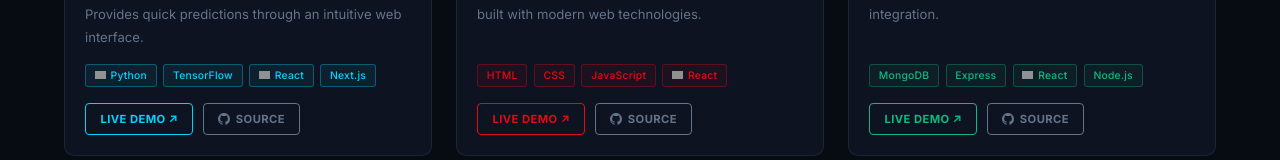
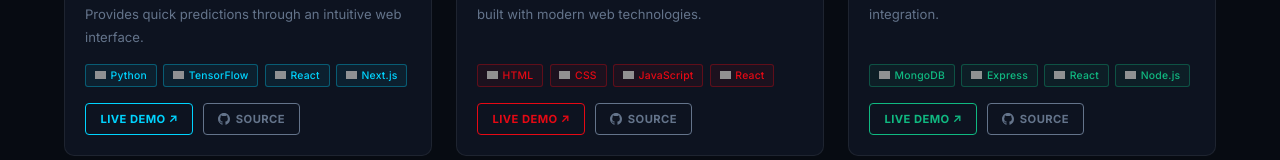
Before and after one commit to PrashantGoit/Portfolio, a React (Vite) app in the folder client/: page / in a window 1280 px wide. Shown: the part 2121-2281 px from the top of the page. Built offline with nearby package versions, Linux system fonts and the light colour scheme; no server answers; grey boxes are pictures that could not be loaded.

Commit message:
Project images updated

```diff
--- a/client/src/pages/Home.jsx
+++ b/client/src/pages/Home.jsx
@@ -5,21 +5,18 @@ import ContactForm from "../components/ContactForm";
 // ── Tech icons via Simple Icons CDN ──────────────────────────────────────
 // Map tag name → Simple Icons slug (used in img src)
 const ICON_MAP = {
-  Rust:        { slug: "rust",        color: "#CE422B" },
-  Python:      { slug: "python",      color: "#3776AB" },
-  gRPC:        { slug: "grpc",        color: "#244c5a" },
-  React:       { slug: "react",       color: "#61DAFB" },
-  TypeScript:  { slug: "typescript",  color: "#3178C6" },
-  IndexedDB:   { slug: "indexeddb",   color: "#7c3aed" },
-  Go:          { slug: "go",          color: "#00ADD8" },
-  Kafka:       { slug: "apachekafka", color: "#231F20" },
-  Redis:       { slug: "redis",       color: "#FF4438" },
-  WebGL:       { slug: "webgl",       color: "#990000" },
-  GLSL:        { slug: "opengl",      color: "#5586A4" },
-  MapboxGL:    { slug: "mapbox",      color: "#000000" },
-  Cryptography:{ slug: "gnuprivacyguard", color: "#0093DD" },
-  P2P:         { slug: "torproject",  color: "#7D4698" },
-  PyTorch:     { slug: "pytorch",     color: "#EE4C2C" }
+  Python:      { slug: "python", color: "#3776AB" },
+  TensorFlow:  { slug: "tensorflow", color: "#FF6F00" },
+  React:       { slug: "react", color: "#61DAFB" },
+  "Next.js":   { slug: "nextdotjs", color: "#000000" },
+
+  HTML:        { slug: "html5", color: "#E34F26" },
+  CSS:         { slug: "css", color: "#7ba4e6" },
+  JavaScript:  { slug: "javascript", color: "#F7DF1E" },
+
+  MongoDB:     { slug: "mongodb", color: "#47A248" },
+  Express:     { slug: "express", color: "#b6b3b3" },
+  "Node.js":     { slug: "nodedotjs", color: "#339933" }
 };
 
 function TechTag({ name, accentColor }) {
@@ -98,7 +95,7 @@ const PROJECTS = [
     desc: "AI-powered web application that detects brain tumors from MRI scans using deep learning models. Provides quick predictions through an intuitive web interface.",
     tags: ["Python", "TensorFlow", "React", "Next.js"],
     color: "#00d4ff",
-    img: "https://images.unsplash.com/photo-1581093588401-22f3c0c4e7a6?w=600&q=80",
+    img: "https://images.unsplash.com/photo-1737505599159-5ffc1dcbc08f?w=600&q=80",
     demo: "https://brain-tumour-detection-bay.vercel.app/",
     source: "https://github.com/PrashantGoit/Brain-tumour-detection.git"
   },
@@ -107,7 +104,7 @@ const PROJECTS = [
     desc: "Frontend clone of Netflix featuring responsive UI, movie listings, banners, and dynamic components built with modern web technologies.",
     tags: ["HTML", "CSS", "JavaScript", "React"],
     color: "#e50914",
-    img: "https://images.unsplash.com/photo-1594909122845-11baa439b7bf?w=600&q=80",
+    img: "https://images.unsplash.com/photo-1616469829941-c7200edec809?w=600&q=80",
     demo: "https://netflix-clone-goitprashant.vercel.app/",
     source: "https://github.com/PrashantGoit/Netflix-Clone.git"
   },
@@ -116,7 +113,7 @@ const PROJECTS = [
     desc: "Full-stack ecommerce web application with product catalog, shopping cart, authentication, and payment integration.",
     tags: ["MongoDB", "Express", "React", "Node.js"],
     color: "#10b981",
-    img: "https://images.unsplash.com/photo-1556742049-0cfed4f6a45d?w=600&q=80",
+    img: "https://plus.unsplash.com/premium_photo-1681488262364-8aeb1b6aac56?w=600&q=80",
     demo: "https://ecommerce-lac-one-94.vercel.app/",
     source: "https://github.com/PrashantGoit/Ecommerce.git"
   }
```
